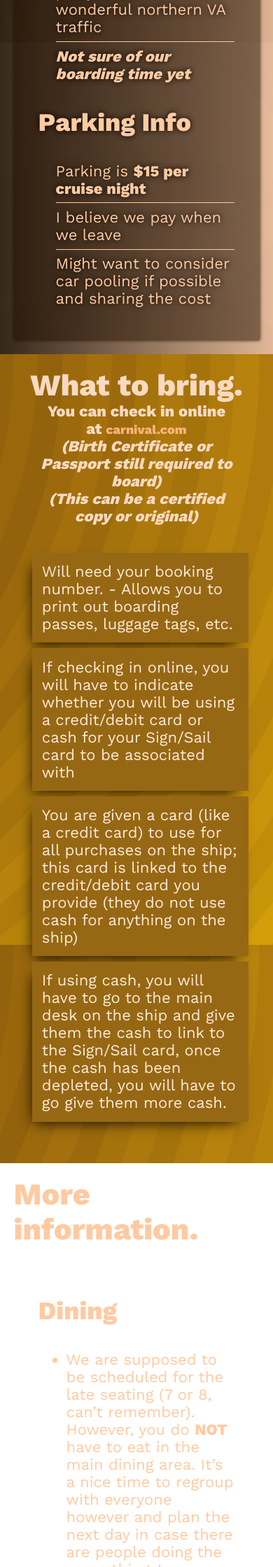
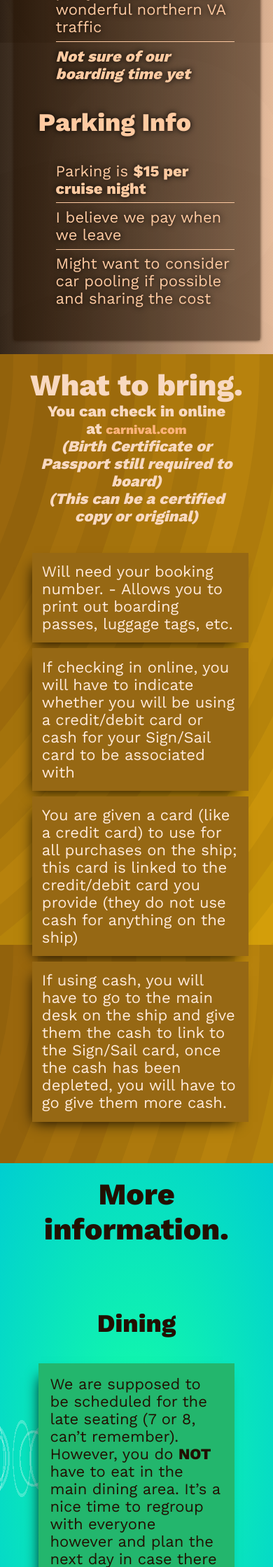
Before and after one commit to techb/baldwincruise.info, a PHP site: page / in a window 390 px wide. Shown: the part 4124-6363 px from the top of the page at 70% size. Run offline with PHP 8.4, Linux system fonts and the light colour scheme.

Commit message:
all sections styled

```diff
--- a/css/styles.css
+++ b/css/styles.css
@@ -126,6 +126,7 @@ h3 {
     display: none;
 }
 
+
 .bottom-grad {
     background: rgb(34,16,0);
     background: radial-gradient(ellipse at bottom,
@@ -243,6 +244,13 @@ h3 {
     background-attachment: fixed;
     background-size: cover;
 }
+#more {
+    background: radial-gradient(1.5em 6.28571em at 1.95em, rgba(255, 255, 255, 0) 50%, rgba(255, 255, 255, 0.25) 50%, rgba(255, 255, 255, 0.25) 55%, rgba(255, 255, 255, 0) 55%) 0 0, radial-gradient(1.5em 6.28571em at -0.45em, rgba(255, 255, 255, 0) 50%, rgba(255, 255, 255, 0.25) 50%, rgba(255, 255, 255, 0.25) 55%, rgba(255, 255, 255, 0) 55%) 1.5em 5.5em, radial-gradient(2.3em 4.57143em at 2.99em, rgba(255, 255, 255, 0) 50%, rgba(255, 255, 255, 0.3) 50%, rgba(255, 255, 255, 0.3) 55%, rgba(255, 255, 255, 0) 55%) 0 0, radial-gradient(2.3em 4.57143em at -0.69em, rgba(255, 255, 255, 0) 50%, rgba(255, 255, 255, 0.3) 50%, rgba(255, 255, 255, 0.3) 55%, rgba(255, 255, 255, 0) 55%) 2.3em 4em, radial-gradient(3.5em 6.28571em at 4.55em, rgba(255, 255, 255, 0) 50%, rgba(255, 255, 255, 0.25) 50%, rgba(255, 255, 255, 0.25) 55%, rgba(255, 255, 255, 0) 55%) 0 0, radial-gradient(3.5em 6.28571em at -1.05em, rgba(255, 255, 255, 0) 50%, rgba(255, 255, 255, 0.25) 50%, rgba(255, 255, 255, 0.25) 55%, rgba(255, 255, 255, 0) 55%) 3.5em 5.5em, radial-gradient(#15ffa5, #00ced1);
+    background-color: mediumspringgreen;
+    background-size: 1.5em 11em, 1.5em 11em, 2.3em 8em, 2.3em 8em, 3.5em 11em, 3.5em 11em, 100% 100%;
+    background-repeat: repeat;
+    background-attachment: fixed;
+}
 #what h2 {
     padding-bottom: 0;
 }
@@ -285,6 +293,45 @@ h3 {
     .what-container ul li {
         width: 100%;
     }
+    #more h2 {
+        text-align: center;
+    }
+    #more div.dining, #more div.cellphone {
+        background-color: rgb(38, 204, 121, 0);
+        box-shadow: none;
+    }
+    #more div.dining h3, #more div.cellphone h3 {
+        text-align: center;
+    }
+    #more div.dining ul li, #more div.cellphone ul li {
+        margin-top: 6%;
+        margin-bottom: 6%;
+        padding: 6%;
+    }
+
+    div.inn {
+        font-size: 60px !important;
+    }
+}
+
+#more h2, #more div {
+    color: rgb(34, 16, 0);
+}
+#more .dining, #more .cellphone {
+    background-color: rgb(38, 204, 121, 0.5);
+    padding: 5%;
+    box-shadow: -7px 10px 20px -10px #000000;
+}
+#more .dining ul, #more .cellphone ul {
+    list-style: none;
+    padding-left: 0;
+}
+#more .dining ul li, #more .cellphone ul li {
+    margin-top: 3%;
+    margin-bottom: 3%;
+    padding: 2%;
+    box-shadow: -7px 10px 20px -10px #000000;
+    background-color: rgb(35, 182, 109);
 }
 
 .flavor-text {
--- a/index.html
+++ b/index.html
@@ -146,12 +146,8 @@
             <ul>
                 <li>We are supposed to be scheduled for the late seating (7 or 8, can’t remember). However, you do <strong>NOT</strong> have to eat in the main dining area. It’s a nice time to regroup with everyone however and plan the next day in case there are people doing the same things!</li>
                 <li>We should be at the same table with the same waiters each night.</li>
-                <li>
-                    I think there are two (2) formal nights.
-                    <ul>
-                        <li>You don’t have to dress in formal attire; however, most will wear at least a shirt/tie for men and nice dress or pant suit for ladies. Some people go all out</li>
-                    </ul>
-                </li>
+                <li>I think there are two (2) formal nights.</li>
+                <li>You don’t have to dress in formal attire; however, most will wear at least a shirt/tie for men and nice dress or pant suit for ladies. Some people go all out</li>
                 <li>Usually in the main dining area they prefer there not be any shorts and t-shirts. Khakis for guys with nice shirts, sundresses or what have you for ladies.</li>
             </ul>
         </div>
```
